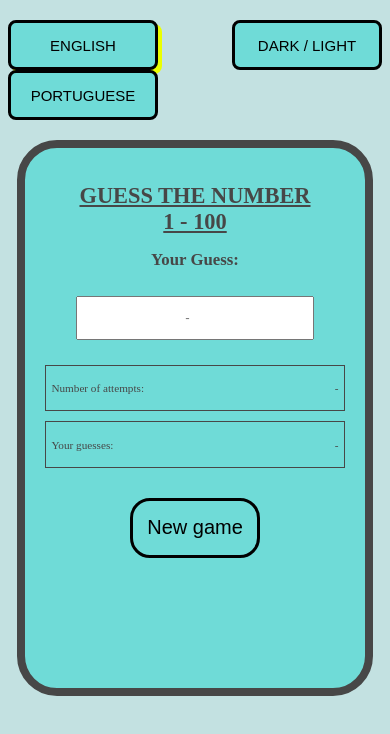
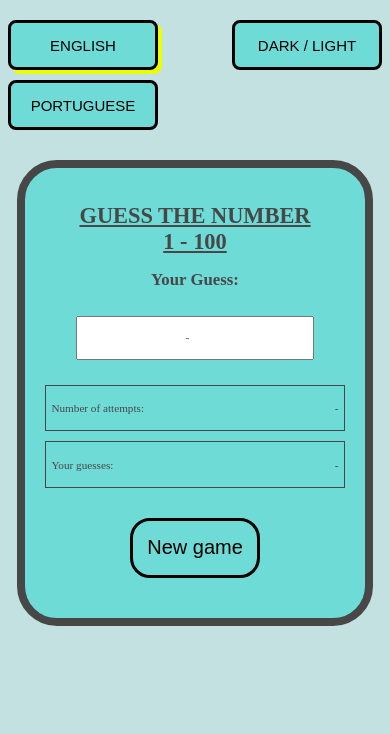
Before and after one commit to felipebignoto/Guess-the-number, a plain HTML site: page index.html in a window 390 px wide. Drawn offline with Linux system fonts and the light colour scheme.

Commit message:
arrumadno margin do botao

```diff
--- a/style.css
+++ b/style.css
@@ -172,11 +172,15 @@ div.button button#submit.darkmode-newGame:hover{
 
     #containt{
         width: 80%;
-
+        height: 80%;
     }
 
     .language, .modo{
        margin-left: auto;
        margin-right: auto;
     }
+
+    .options button{
+        margin-bottom: 10px;
+    }
 }
```
